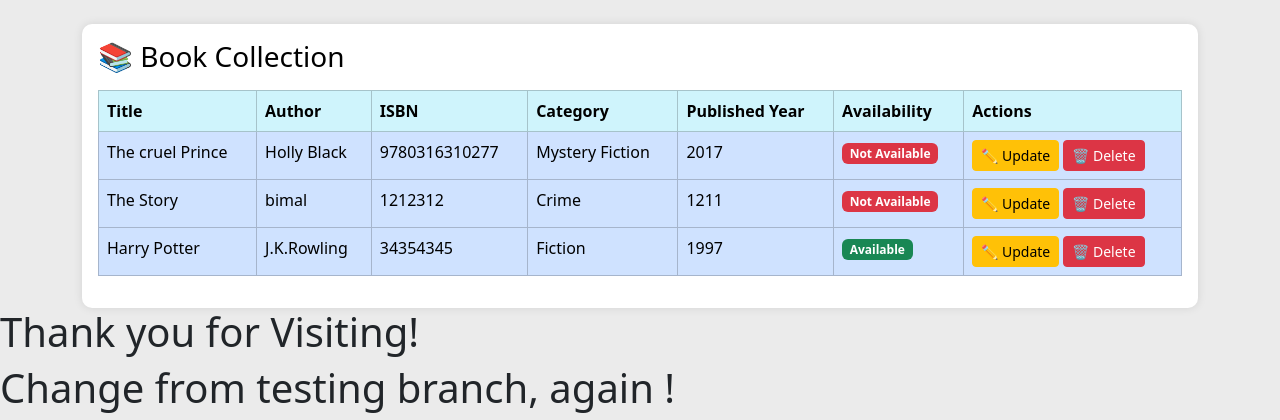
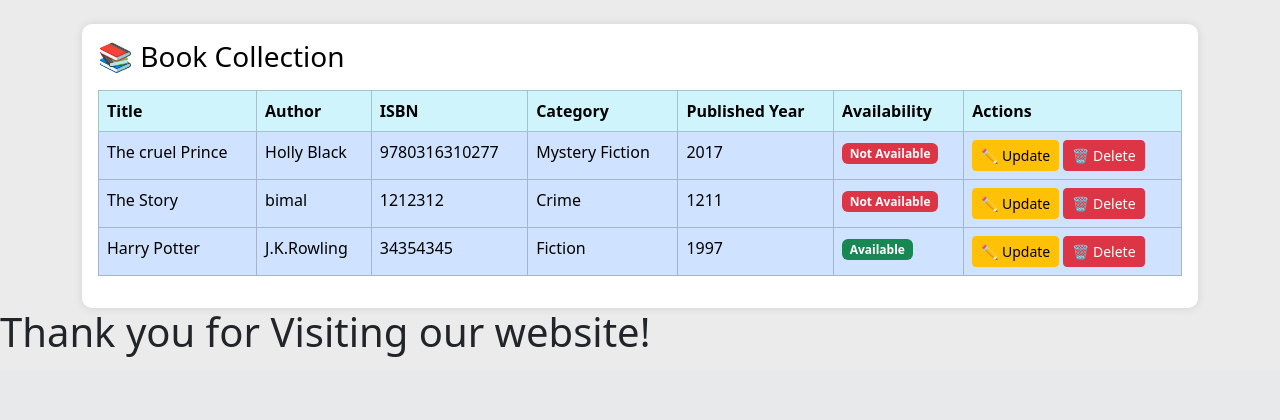
Before and after one commit to Jiya156/LibraryManagement, a Django app: page / in a window 1280 px wide. Shown: the part 430-850 px from the top of the page. After the commit the page ends 787 px from the top, so only its background shows below. Run offline with Django 5.2, Linux system fonts and the light colour scheme; data comes from the database, SQL or seed files in the repository; some libraries are stand-ins or nearby versions.

Commit message:
changes in home.html from testing branch

```diff
--- a/template/home.html
+++ b/template/home.html
@@ -93,8 +93,7 @@
     </div>
 
     <div>
-        <h1>Thank you for Visiting!</h1>
-        <h1>Change from testing branch, again !</h1>
+        <h1>Thank you for Visiting our website!</h1>
     </div>
 
 </body>
```
